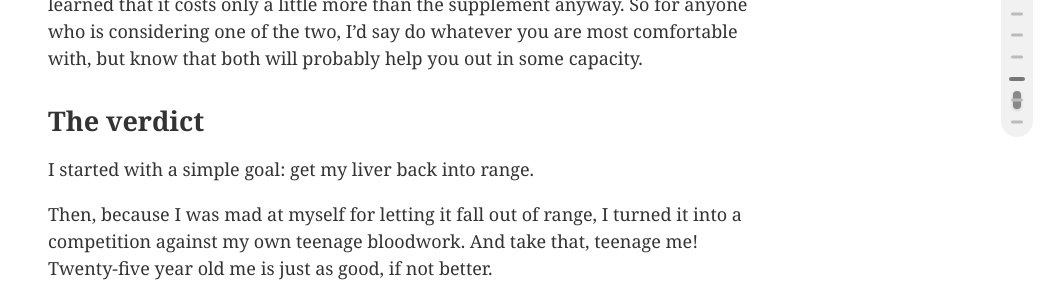
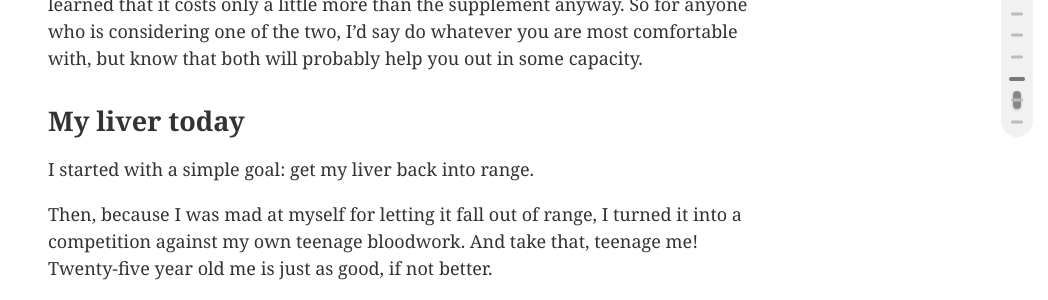
Before and after one commit to 0sps/sull1van.com, a Jekyll site: the page built from _posts/2026-05-19-Best-liver-of-all-time.md, in a window 1280 px wide and 900 px high, scrolled down 7917 px. Shown: the part 158-458 px from the top of the window, without its empty margins (232-1280 px from the left). Built offline with Jekyll 4.4.1, drawn with Linux system fonts in a browser that asks for light colours.

Commit message:
Update 2026-05-19-Best-liver-of-all-time.md

```diff
--- a/_posts/2026-05-19-Best-liver-of-all-time.md
+++ b/_posts/2026-05-19-Best-liver-of-all-time.md
@@ -423,7 +423,7 @@ However, I do think there is a lot to say about injectable glutathione. Injectab
 As far as the supplements go, I don't think any oral supplement is going to outsmart alcohol if heavy alcohol consumption is the main thing stressing your liver. But I do think oral supplements help, such as the SAG and grape seed extract. The research is promising [<a href="#ref-4" class="cite-link">4</a>][<a href="#ref-5" class="cite-link">5</a>], and my test results add more fuel to that fire. S-Acetyl-L-Glutathione is the only one I'd take orally. And after injecting pure glutathione, I learned that it costs only a little more than the supplement anyway. So for anyone who is considering one of the two, I'd say do whatever you are most comfortable with, but know that both will probably help you out in some capacity.
 
 
-## The verdict
+## My liver today
 
 I started with a simple goal: get my liver back into range.
 
```
